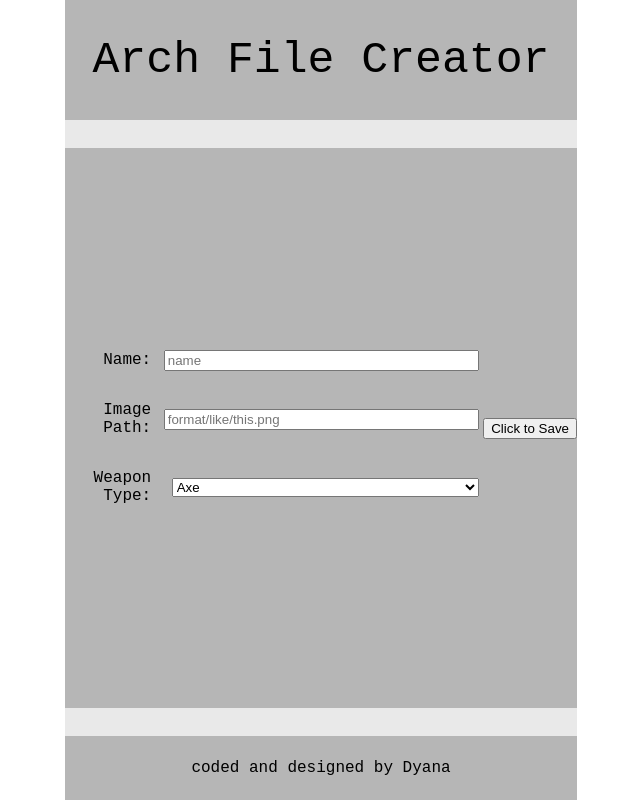
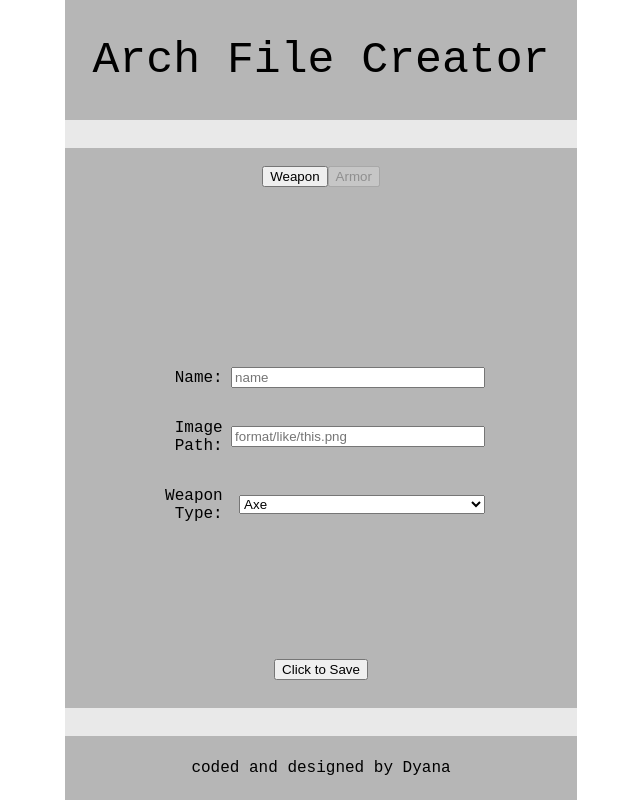
Before and after one commit to atcriteria/arch-creator, a React (Create React App) app: page / in a window 1280 px wide. Shown: the whole page, without its empty margins (319-959 px from the left). Built offline with nearby package versions, Linux system fonts and the light colour scheme.

Commit message:
refactoring how we serve the form components to clean it up, updating styles to reflect these changes

```diff
--- a/src/App.css
+++ b/src/App.css
@@ -10,7 +10,7 @@
   font-family: 'Courier New', Courier, monospace;
 }
 
-header, section, footer {
+header, .forms-container, footer {
   background-color: rgb(182, 182, 182);
   width: 100%;
   display: flex;
@@ -22,31 +22,50 @@ header {
   font-size: 2.8rem;
   height: 15vh;
 }
-section {
+.forms-container {
+  flex-direction: column;
   height: 70vh;
 }
 footer {
   height: 8vh;
 }
 
-section form, section form div {
+.arch-form-container {
+  margin: auto;
+  width: 80%;
+  height: 80%;
+  display: flex;
+  flex-direction: column;
+  justify-content: space-between;
+  align-items: center;
+}
+
+.arch-form-container form, .arch-form-container form div {
   margin: auto;
   display: flex;
   flex-direction: column;
   justify-content: space-between;
   align-items: center;
 }
-section form {
+.arch-form-container form {
   width: 80%;
 }
-section form div {
+.arch-form-container form div {
   text-align: right;
   width: 100%;
   flex-direction: row;
 }
-section form input, section form select {
+.arch-form-container form input, .arch-form-container form select {
   width: 75%;
 }
-section form p {
+.arch-form-container form p {
   width: 20%;
 }
+
+.form-selector-section {
+  height: 10%;
+  display: flex;
+  flex-direction: row;
+  justify-content: center;
+  align-items: center;
+}
--- a/src/App.js
+++ b/src/App.js
@@ -2,14 +2,13 @@ import './App.css';
 
 import Header from './components/Header';
 import Footer from './components/Footer';
-import ArmorForm from './components/ArmorForm';
-import WeaponForm from './components/WeaponForm';
+import Forms from './components/Forms';
 
 function App() {
   return (
     <div className="App">
       <Header />
-      <WeaponForm />
+      <Forms />
       <Footer />
     </div>
   );
--- /dev/null
+++ b/src/components/Forms.js
@@ -0,0 +1,25 @@
+import { useState } from "react"
+
+import ArmorForm from "./ArmorForm"
+import WeaponForm from "./WeaponForm"
+
+export default function Forms(){
+    const [formType, setFormType] = useState(true)
+
+    const toggleForms = (e) => {
+        e.preventDefault();
+        return setFormType(!formType)
+    }
+
+    return(
+        <section className="forms-container">
+            <div className="form-selector-section">
+                <button disabled={!formType} onClick={toggleForms} >Weapon</button>
+                <button disabled={formType} onClick={toggleForms} >Armor</button>
+            </div>
+            {
+                (formType) ? <WeaponForm /> : <ArmorForm />
+            }
+        </section>
+    )
+}
--- a/src/components/WeaponForm.js
+++ b/src/components/WeaponForm.js
@@ -2,7 +2,7 @@ import downloadToFile from "../util/downloadFile"
 
 export default function WeaponForm(){
     return(
-        <section>
+        <div className="arch-form-container">
             <form>
               <div>
                   <p>Name:</p>
@@ -28,6 +28,6 @@ export default function WeaponForm(){
               </div>
           </form>
           <button onClick={downloadToFile}>Click to Save</button>
-        </section>
+        </div>
     )
 }
```
